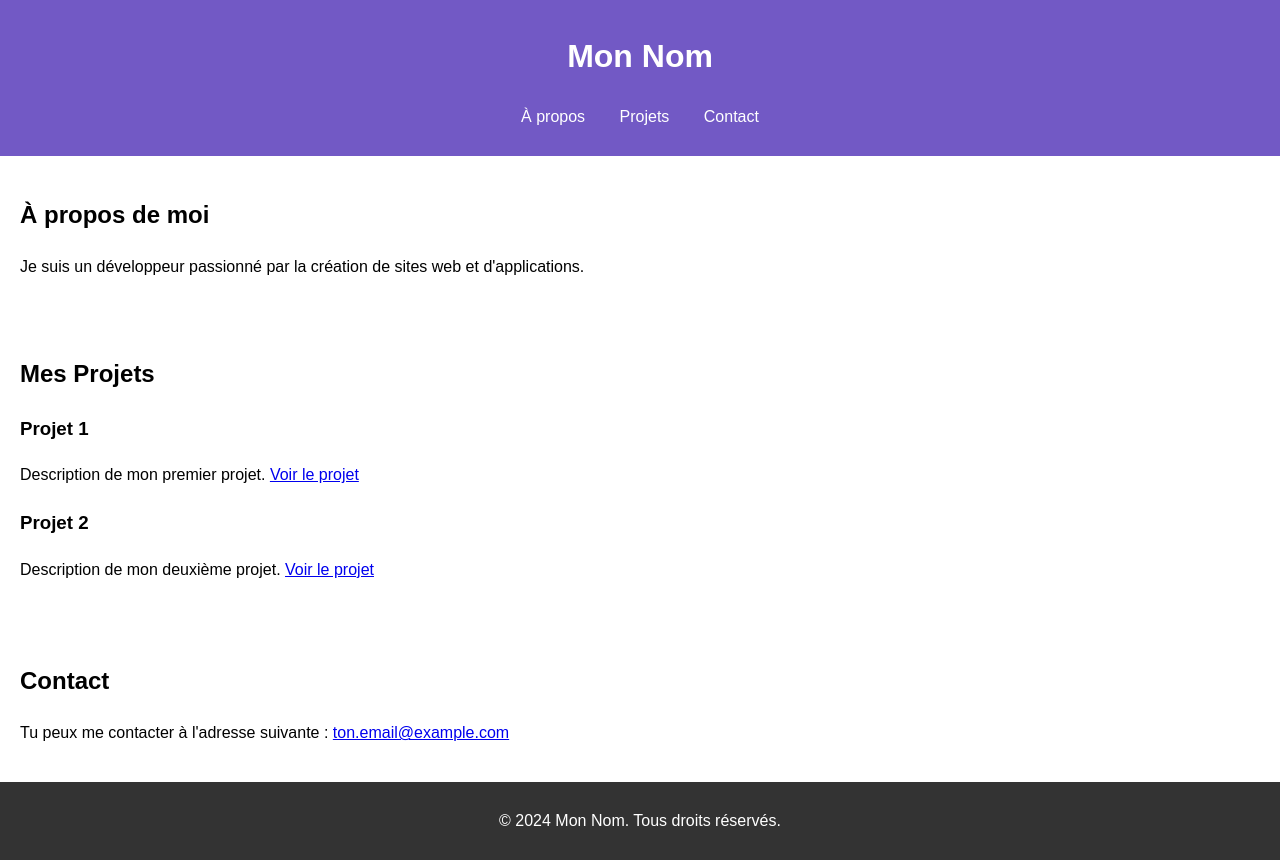
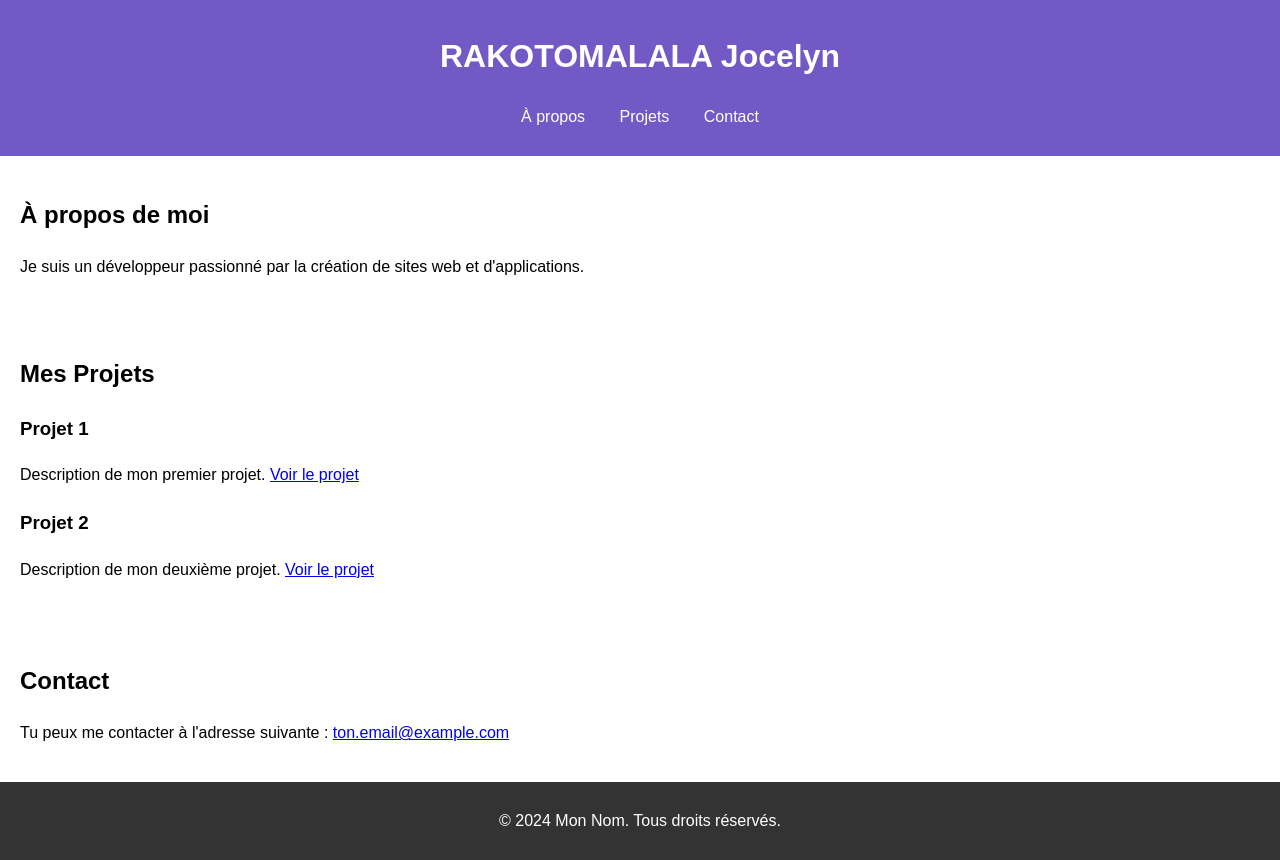
Before and after one commit to Jocerak/jocerak.github.io, a plain HTML site: page index.html in a window 1280 px wide. Drawn offline with Linux system fonts and the light colour scheme.

Commit message:
Text j'ai mis mon nom en entête

```diff
--- a/index.html
+++ b/index.html
@@ -55,7 +55,7 @@
 </head>
 <body>
     <header>
-        <h1>Mon Nom</h1>
+        <h1>RAKOTOMALALA Jocelyn</h1>
         <nav>
             <ul>
                 <li><a href="#about">À propos</a></li>
```
